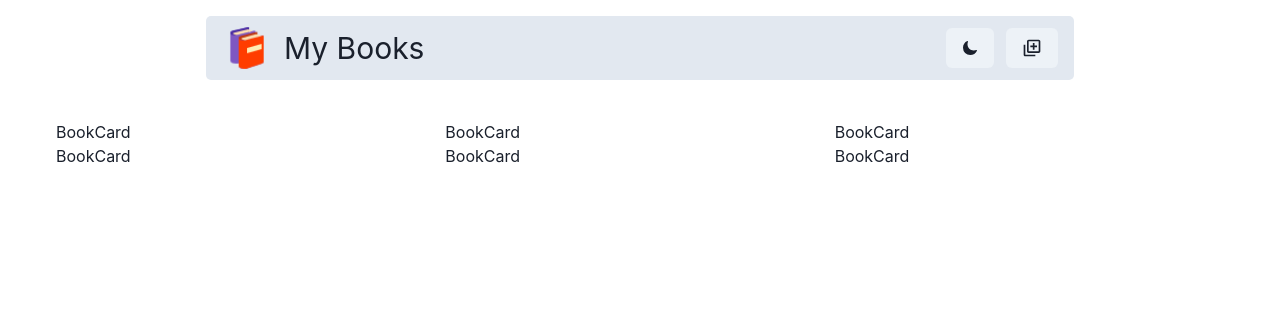
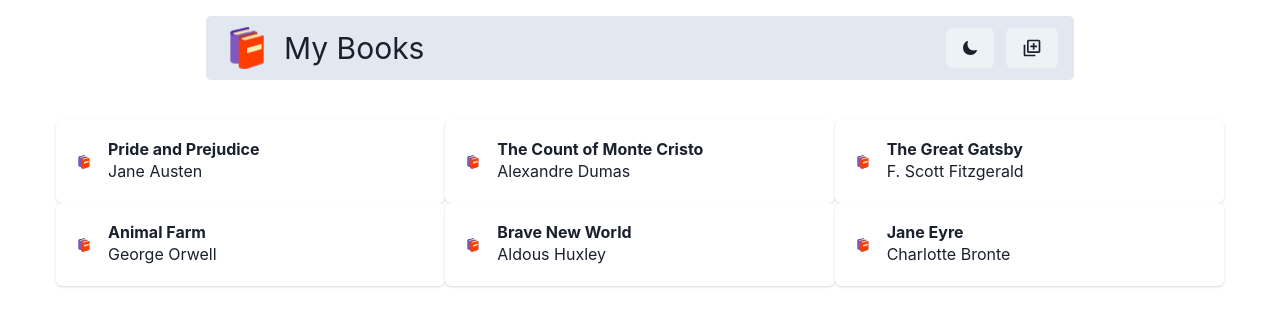
Before and after one commit to LaurenCummings/book-project, a React (Vite) app in the folder frontend/: page / in a window 1280 px wide. Shown: the top 326 px of the page. Built offline with nearby package versions, Linux system fonts and the light colour scheme.

Commit message:
started adding content to book card

```diff
--- a/frontend/src/components/BookCard.jsx
+++ b/frontend/src/components/BookCard.jsx
@@ -1,7 +1,22 @@
+import { Box, Card, CardHeader, Flex, Heading, Image, Text } from "@chakra-ui/react";
 
 const BookCard = ({ book }) => {
   return (
-    <div>BookCard</div>
+    <Card>
+        <CardHeader>
+            <Flex gap={4}>
+                <Flex flex={"1"} gap={"4"} alignItems={"center"}>
+                    <Image src="./books.png" />
+
+                    <Box>
+                        <Heading size="sm">{book.title}</Heading>
+                        <Text>{book.author}</Text>
+                    </Box>
+                </Flex>
+                <Flex></Flex>
+            </Flex>
+        </CardHeader>
+    </Card>
   )
 }
 
```
